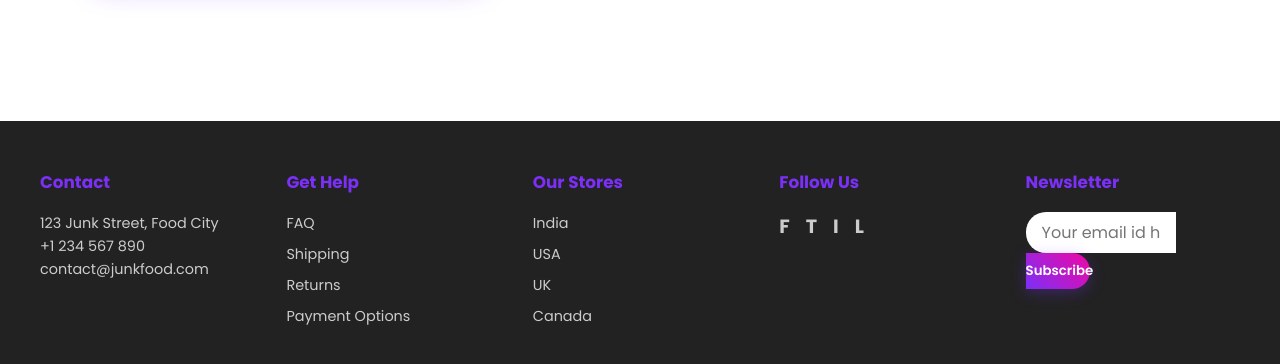
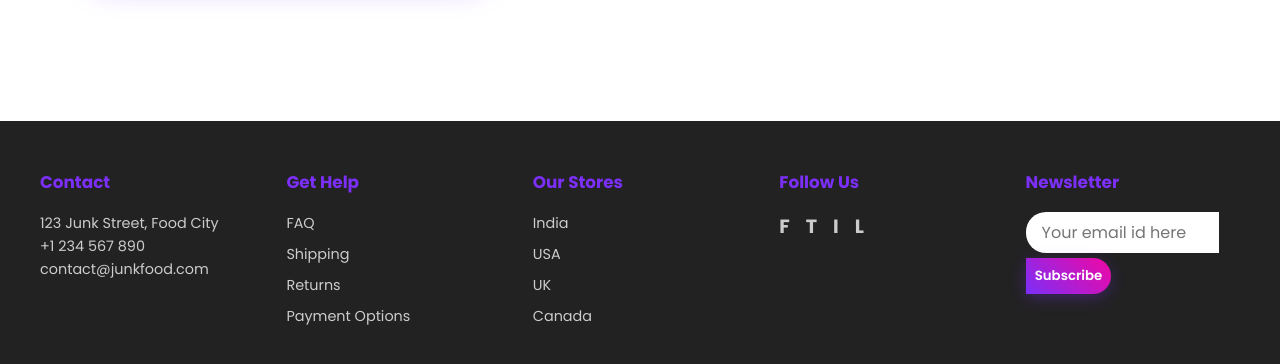
Before and after one commit to KanikaHub/Fast-Food, a plain HTML site: page index.html in a window 1280 px wide. Shown: the part 3761-4125 px from the top of the page. Drawn offline with Linux system fonts and the light colour scheme; a script that the page names is missing.

Commit message:
Updated styles for Fast Food site

```diff
--- a/styles.css
+++ b/styles.css
@@ -728,16 +728,17 @@ footer {
 }
 
 .footer-column.newsletter input[type="email"] {
-  width: 70%;
+  width: 90%;
   padding: 0.5rem 1rem;
   border-radius: 20px 0 0 20px;
   border: none;
   outline: none;
   font-size: 1rem;
+   margin-bottom: 5px;
 }
 
 .footer-column.newsletter .subscribe-btn {
-  width: 30%;
+  width: 40%;
   padding: 0.5rem 0;
   border-radius: 0 20px 20px 0;
   border: none;
@@ -746,6 +747,7 @@ footer {
   font-weight: 600;
   cursor: pointer;
   transition: background var(--transition-speed);
+
 }
 
 .footer-column.newsletter .subscribe-btn:hover {
```
